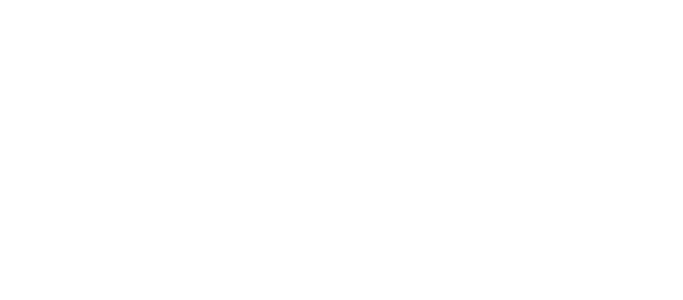
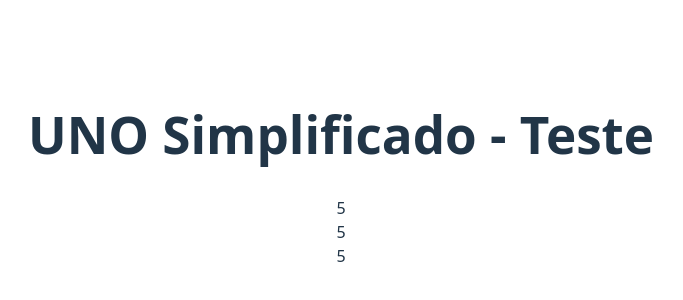
Before and after one commit to brendon-joao-dev/minicurso-jogo-react-typescript, a React (Vite) app in the folder card-game/: page / in a window 1280 px wide. Shown: the part 230-530 px from the top of the page, without its empty margins (299-982 px from the left). Built offline with nearby package versions, Linux system fonts and the light colour scheme.

Commit message:
Criação da aplicação inicial

```diff
--- a/card-game/src/App.tsx
+++ b/card-game/src/App.tsx
@@ -1,11 +1,23 @@
-import './App.css'
+// App.tsx
+import { CartaUno } from './components/CartaUno';
+import './App.css';
 
 function App() {
+  // Carta de teste
+  const cartaTeste = {
+    id: 'teste-1',
+    cor: 'vermelho' as const,
+    valor: '5' as const,
+  };
+
   return (
-    <>
-
-    </>
-  )
+    <div className="app-uno">
+      <h1>UNO Simplificado - Teste</h1>
+      <div className="area-teste">
+        <CartaUno carta={cartaTeste} />
+      </div>
+    </div>
+  );
 }
 
-export default App
+export default App;
```
